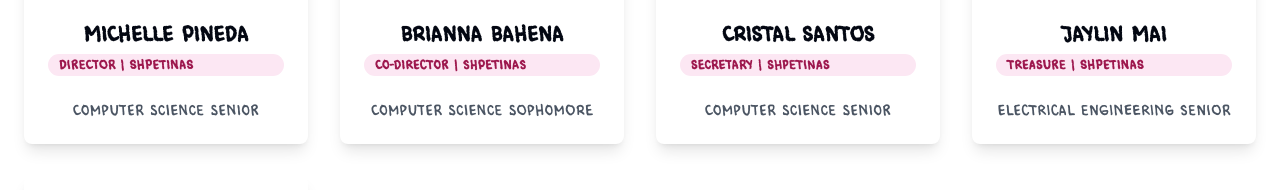
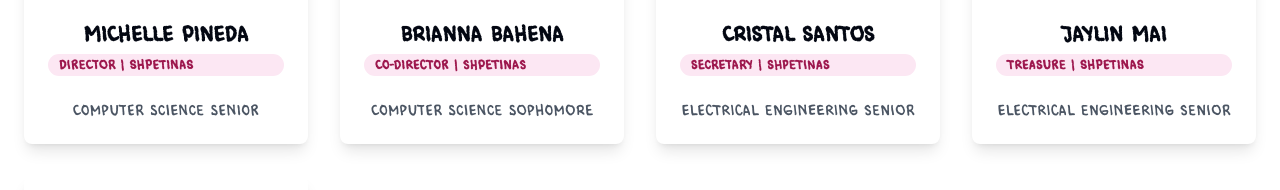
Before and after one commit to adriancancode/shpe-csuf, a Next.js app: page /leadership in a window 1280 px wide. Shown: the part 1578-1768 px from the top of the page. Built offline with nearby package versions, Linux system fonts and the light colour scheme.

Commit message:
Updated leadershipData.js
Changed Cristal's bio from CS to EE

```diff
--- a/app/leadership/leadershipData.js
+++ b/app/leadership/leadershipData.js
@@ -73,7 +73,7 @@ const leadership = [
       name: "Cristal Santos",
       role: "Secretary  |  SHPEtinas",
       image: "/headshots/cristal-santos.jpg",
-      bio: "Computer Science Senior",
+      bio: "Electrical Engineering Senior",
       board: "SHPEtinas"
     },
     {
```
